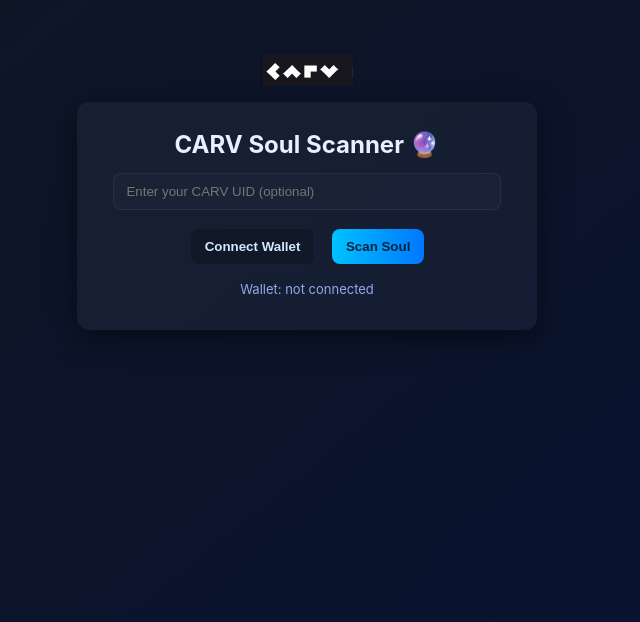
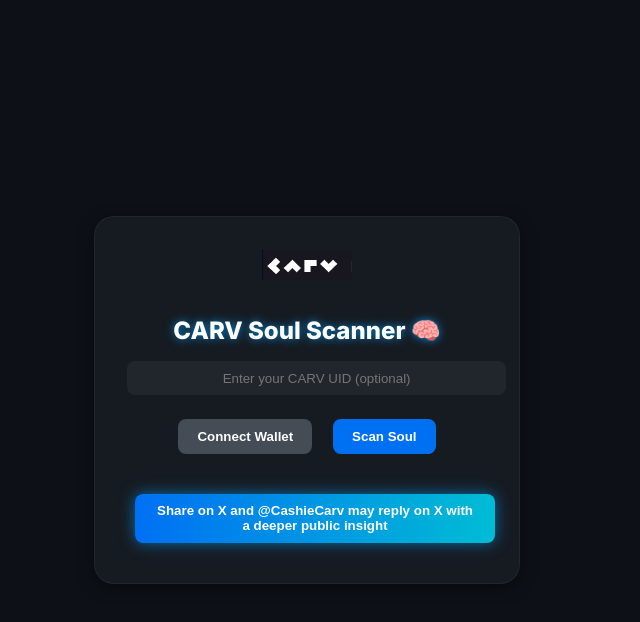
Before and after one commit to SoMoBoK/CARV-SOULS-SCANNER, a plain HTML site: page index.html in a window 1280 px wide. Shown: the whole page, without its empty margins (333-973 px from the left). Drawn offline with Linux system fonts and the light colour scheme.

Commit message:
Update index.html UI refresh: white text + CashieCarv share message

```diff
--- a/index.html
+++ b/index.html
@@ -1,50 +1,130 @@
 <!DOCTYPE html>
 <html lang="en">
 <head>
-  <meta charset="utf-8" />
-  <meta name="viewport" content="width=device-width,initial-scale=1" />
-  <title>CARV Soul Scanner — Hybrid (Local + Cashie)</title>
+  <meta charset="UTF-8" />
+  <meta name="viewport" content="width=device-width, initial-scale=1.0" />
+  <title>CARV Soul Scanner 🧠</title>
+  <link href="https://fonts.googleapis.com/css2?family=Inter:wght@400;600;800&display=swap" rel="stylesheet" />
   <style>
-    body { font-family: Inter, Arial, sans-serif; background: linear-gradient(140deg,#0f1724,#071133); color:#e6f0ff; text-align:center; padding:36px; min-height:100vh; }
-    .card{ background: rgba(255,255,255,0.04); padding:20px; border-radius:12px; max-width:420px; margin:16px auto; box-shadow:0 8px 30px rgba(0,0,0,0.5); }
-    input{ padding:10px 12px; width:86%; border-radius:8px; border:1px solid rgba(255,255,255,0.06); background:rgba(255,255,255,0.02); color:#fff; }
-    button{ padding:10px 14px; border-radius:8px; border:none; cursor:pointer; margin:6px; font-weight:600; }
-    .btn-primary{ background: linear-gradient(90deg,#00c2ff,#0077ff); color:#052239; }
-    .btn-secondary{ background:#111827; color:#cfe9ff; border:1px solid rgba(255,255,255,0.03); }
-    .logo{ width:92px; display:block; margin:10px auto; }
-    .spinner{ margin:12px auto; width:28px; height:28px; border:3px solid rgba(255,255,255,0.15); border-top:3px solid #00c2ff; border-radius:50%; animation:spin .8s linear infinite; }
-    @keyframes spin{ 100%{ transform:rotate(360deg); } }
-    .small{ font-size:13px; color:#cbd9ff; opacity:.9; }
-    .muted{ color:#9fb7ff; opacity:.9; font-size:13px; }
+    body {
+      font-family: 'Inter', sans-serif;
+      background-color: #0d1117;
+      color: #ffffff;
+      display: flex;
+      justify-content: center;
+      align-items: center;
+      height: 100vh;
+      margin: 0;
+    }
+
+    .container {
+      background: #161b22;
+      padding: 2rem;
+      border-radius: 20px;
+      text-align: center;
+      width: 360px;
+      box-shadow: 0 4px 15px rgba(0, 0, 0, 0.5);
+      border: 1px solid rgba(255, 255, 255, 0.05);
+    }
+
+    .logo {
+      width: 90px;
+      margin-bottom: 1rem;
+    }
+
+    h1 {
+      font-size: 1.5rem;
+      color: #ffffff;
+      margin-bottom: 1rem;
+      text-shadow: 0 0 8px rgba(0, 162, 255, 0.8);
+    }
+
+    input {
+      width: 100%;
+      padding: 0.6rem;
+      border-radius: 8px;
+      border: none;
+      margin-bottom: 1rem;
+      background-color: #21262d;
+      color: white;
+      text-align: center;
+    }
+
+    button {
+      padding: 0.6rem 1.2rem;
+      border-radius: 8px;
+      border: none;
+      cursor: pointer;
+      color: white;
+      margin: 0.5rem;
+      font-weight: 600;
+      transition: all 0.2s ease-in-out;
+    }
+
+    .connect {
+      background-color: #444c56;
+    }
+
+    .connect:hover {
+      background-color: #586069;
+    }
+
+    .scan {
+      background-color: #0070f3;
+    }
+
+    .scan:hover {
+      background-color: #0094ff;
+      box-shadow: 0 0 10px rgba(0, 162, 255, 0.7);
+    }
+
+    .share {
+      background: linear-gradient(90deg, #0070f3, #00bcd4);
+      width: 100%;
+      margin-top: 1rem;
+      box-shadow: 0 0 15px rgba(0, 162, 255, 0.6);
+    }
+
+    .share:hover {
+      transform: scale(1.05);
+      box-shadow: 0 0 25px rgba(0, 162, 255, 0.9);
+    }
+
+    p {
+      color: #e6edf3;
+    }
+
+    .insight {
+      margin-top: 1rem;
+      font-style: italic;
+      color: #aab6c4;
+    }
+
+    .footer {
+      display: none; /* removed footer text */
+    }
   </style>
 </head>
 <body>
-  <img src="carv-logo.png" alt="CARV Logo" class="logo" />
-  <div class="card">
-    <h2 style="margin:8px 0 14px;">CARV Soul Scanner 🔮</h2>
+  <div class="container">
+    <img src="carv-logo.png" alt="CARV Logo" class="logo" />
+    <h1>CARV Soul Scanner 🧠</h1>
 
-    <input id="carvUid" placeholder="Enter your CARV UID (optional)" />
+    <input type="text" id="carvUID" placeholder="Enter your CARV UID (optional)" />
+    <br />
+    <button class="connect" id="connectWallet">Connect Wallet</button>
+    <button class="scan" id="scanSoul">Scan Soul</button>
 
-    <div style="margin-top:12px;">
-      <button id="connectBtn" class="btn-secondary">Connect Wallet</button>
-      <button id="scanBtn" class="btn-primary" disabled>Scan Soul</button>
+    <p id="walletInfo"></p>
+
+    <div id="soulReport">
+      <p id="soulPoints"></p>
+      <p id="insight" class="insight"></p>
     </div>
 
-    <p id="wallet" class="muted" style="margin-top:10px">Wallet: not connected</p>
-
-    <div id="carvProfile" style="display:none; margin-top:12px;">
-      <img id="carvAvatar" src="" width="72" style="border-radius:50%; display:block; margin:0 auto 8px;" />
-      <div id="carvName" style="font-weight:700; text-align:center;"></div>
-    </div>
-
-    <div id="resultBox" style="display:none; text-align:left; margin-top:16px;">
-      <div id="spinner" class="spinner" style="display:none"></div>
-      <div id="resultText" style="margin-top:8px; color:#04243e;"></div>
-      <div style="margin-top:10px;">
-        <button id="shareBtn" class="btn-primary">Share on X & tag @CashieCarv</button>
-      </div>
-      <p class="small" style="margin-top:10px;">Immediate local insight is shown instantly. When you share tagging @CashieCarv, Cashie may reply on X with a deeper public insight.</p>
-    </div>
+    <button id="shareX" class="share">
+      Share on X and @CashieCarv may reply on X with a deeper public insight
+    </button>
   </div>
 
   <script src="app.js"></script>
```
